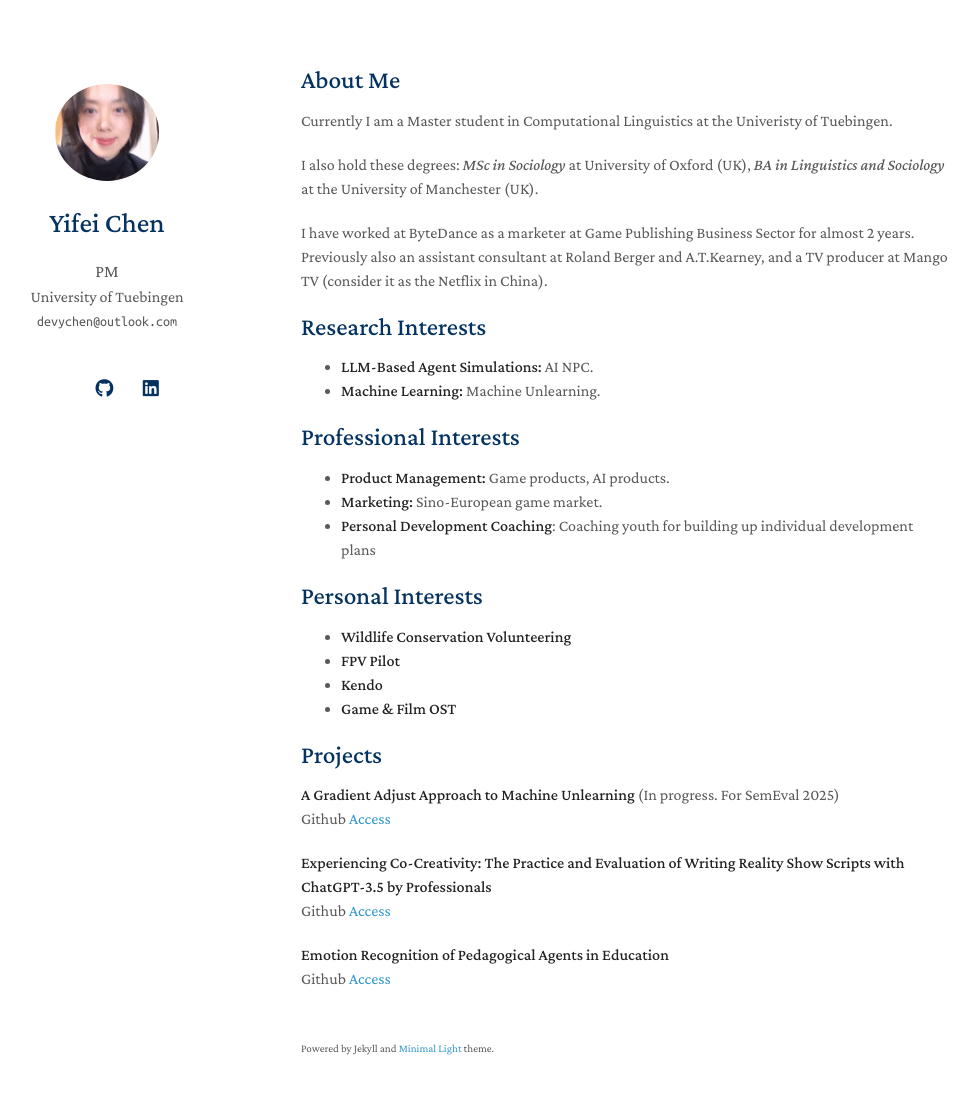
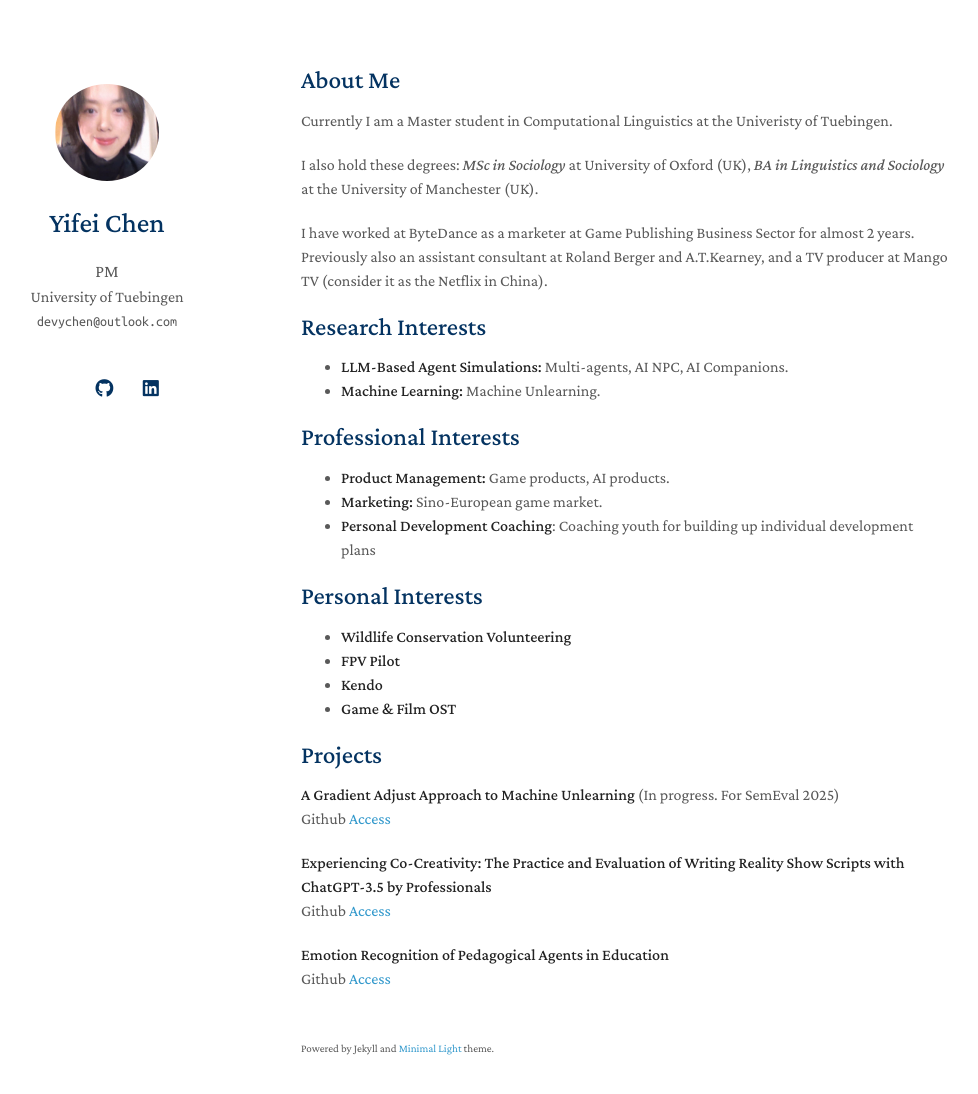
Before and after one commit to devychen/devychen.github.io, a Jekyll site: the page built from index.md, in a window 1280 px wide and 1129 px high. Shown: the top 1094 px of the window, without its empty margins (169-1147 px from the left). Built offline with Jekyll 4.4.1, drawn with Linux system fonts in a browser that asks for light colours; a style sheet for code colours, icons or effects is not loaded; our own code applies the rules of GitHub Pages for plain Markdown files.

Commit message:
Update index.md

```diff
--- a/index.md
+++ b/index.md
@@ -14,7 +14,7 @@ Previously also an assistant consultant at Roland Berger and A.T.Kearney, and a
 
 ## Research Interests
 
-- **LLM-Based Agent Simulations:** AI NPC.
+- **LLM-Based Agent Simulations:** Multi-agents, AI NPC, AI Companions.
 - **Machine Learning:** Machine Unlearning.
 
 ## Professional Interests
```
